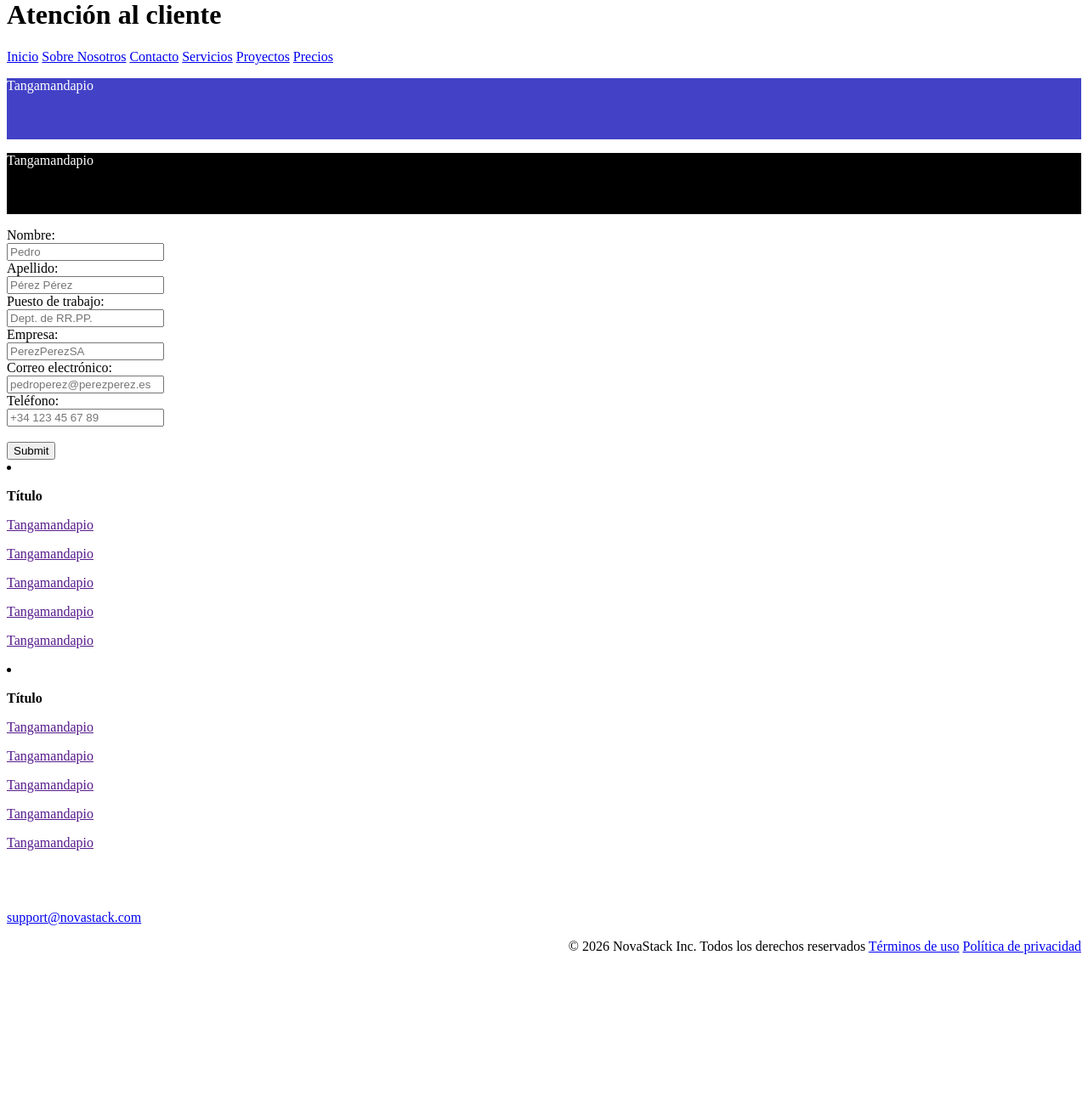
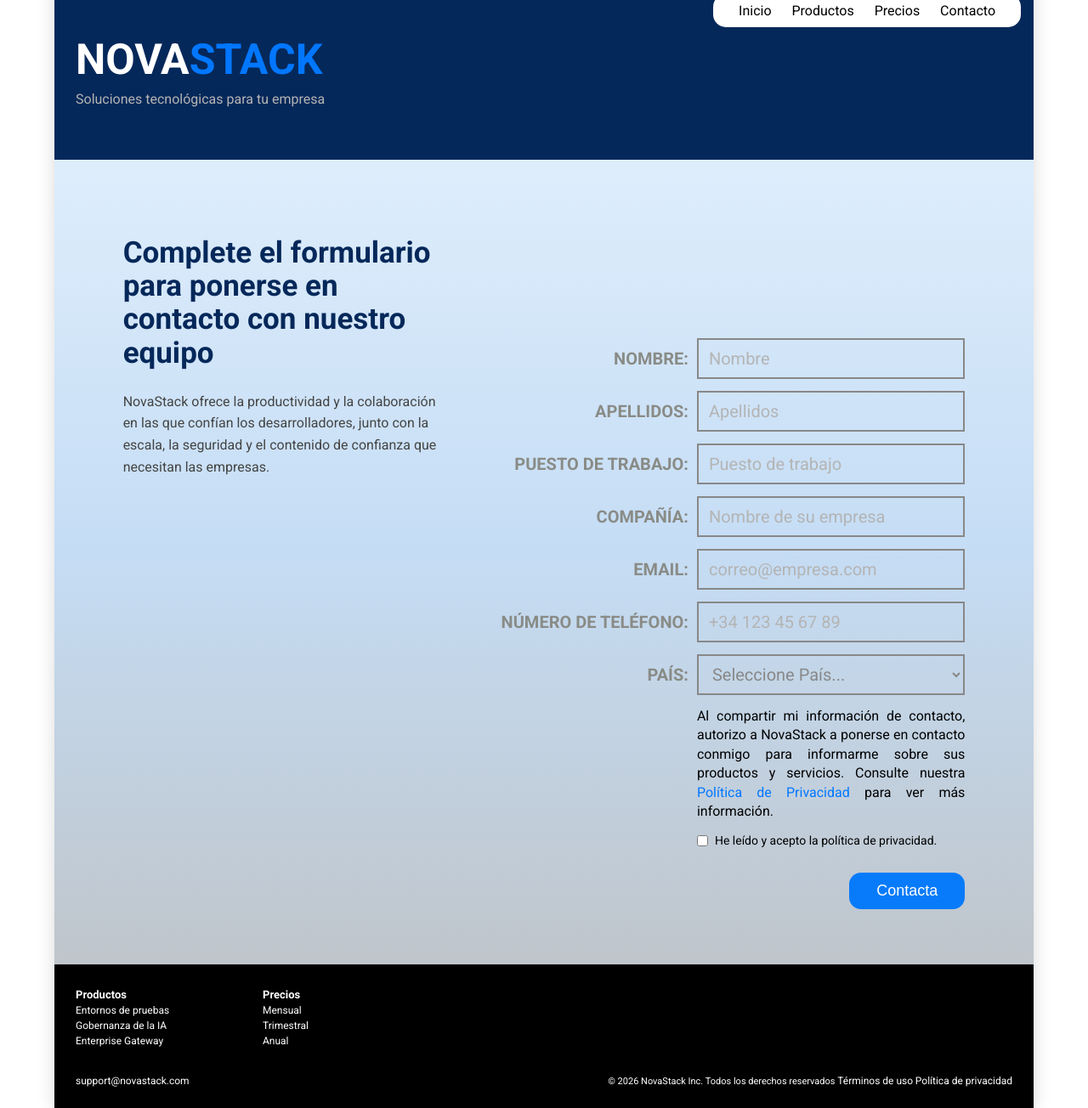
Before and after one commit to RSChao/docker, a plain HTML site: page html/support.html in a window 1280 px wide. Shown: the part 22-1326 px from the top of the page at 85% size. Before the commit the page ends 1161 px from the top, so only its background shows below. Drawn offline with Linux system fonts and the light colour scheme.

Commit message:
Add files via upload

```diff
--- a/html/support.html
+++ b/html/support.html
@@ -1,98 +1,168 @@
+
 <!DOCTYPE html>
 <html lang="es">
 	<head>
 		<meta charset="UTF-8">
 		<meta name="viewport" content="width=device-width, initial-scale=1.0">
-		<style>
-			body {
-				background-color: #ffffff
-				/*Añadir aquí un degradado en su lugar, cosa que el manco NO va a hacer*/
-			}
 
-			.header {
-				background-color: #4342c7
-			}
+		<link rel="preconnect" href="https://fonts.googleapis.com">
+		<link rel="preconnect" href="https://fonts.gstatic.com" crossorigin>
+		<link href="https://fonts.googleapis.com/css2?family=Roboto:wght@400;500;700&display=swap" rel="stylesheet">
 
-			.header-text {
-				color: white
-			}
+		<link rel="stylesheet" href="../css/style.css">
 
-			.secondary {
-				background-color: #000000
-			}
-		</style>
+		<title>Contacto | NovaStack</title>
 	</head>
 
 	<body>
-	<header>
-		<h1>Atención al cliente</h1>
+
+	<div class="pagina">
+
+		<!-- CABECERA -->
+		<header class="header header-contacto">
+			<div class="marca-contacto">
+				<h1>NOVA<span class="blue">STACK</span></h1>
+				<p>Soluciones tecnológicas para tu empresa</p>
+			</div>
+
 			<nav>
 				<a href="../index.html">Inicio</a>
-			<a href="about.html">Sobre Nosotros</a>
+				<a href="projects.html">Productos</a>
+				<a href="prices.html">Precios</a>
 				<a href="support.html">Contacto</a>
-			<a href="services.html">Servicios</a>
-			<a href="projects.html">Proyectos</a>
-			<a href="prices.html">Precios</a>
 			</nav>
 		</header>
 
-		<div class="header">
-			<p class="header-text">Tangamandapio<br><br><br><br></p>
+		<!-- CONTENIDO PRINCIPAL -->
+		<main class="contenido-contacto">
+
+			<section class="texto-contacto">
+				<h2>Complete el formulario para ponerse en contacto con nuestro equipo</h2>
+
+				<p>
+					NovaStack ofrece la productividad y la colaboración en las que confían los desarrolladores, junto con la escala, la seguridad y el contenido de confianza que necesitan las empresas.
+				</p>
+			</section>
+
+			<!-- FORMULARIO -->
+			<section class="formulario-contacto">
+				<form action="#" method="post">
+
+					<div class="fila-formulario">
+						<div class="campo-contacto">
+							<label for="nombre">Nombre:</label>
+							<input type="text" id="nombre" name="nombre"
+								   placeholder="Nombre" required>
 						</div>
 
-		<div class="secondary">
-			<p class="header-text">Tangamandapio<br><br><br><br></p>
+						<div class="campo-contacto">
+							<label for="apellidos">Apellidos:</label>
+							<input type="text" id="apellidos" name="apellidos"
+								   placeholder="Apellidos" required>
+						</div>
 					</div>
 
-		<!--Formulario de contacto - el encargado de Bootstrap lo decorará y colocará en el lugar correspondiente-->
+					<div class="campo-contacto">
+						<label for="puesto">Puesto de trabajo:</label>
+						<input type="text" id="puesto" name="puesto"
+							   placeholder="Puesto de trabajo">
+					</div>
+
+					<div class="campo-contacto">
+						<label for="empresa">Compañía:</label>
+						<input type="text" id="empresa" name="empresa"
+							   placeholder="Nombre de su empresa">
+					</div>
+
+					<div class="campo-contacto">
+						<label for="email">Email:</label>
+						<input type="email" id="email" name="email"
+							   placeholder="correo@empresa.com" required>
+					</div>
+
+					<div class="campo-contacto">
+						<label for="telefono">Número de teléfono:</label>
+						<input type="tel" id="telefono" name="telefono"
+							   placeholder="+34 123 45 67 89">
+					</div>
+
+					<div class="campo-contacto">
+						<label for="pais">País:</label>
+						<select id="pais" name="pais" required>
+							<option value="">Seleccione País...</option>
+							<option value="España">España</option>
+							<option value="Francia">Francia</option>
+							<option value="Portugal">Portugal</option>
+							<option value="Italia">Italia</option>
+							<option value="Alemania">Alemania</option>
+							<option value="Otro">Otro</option>
+						</select>
+					</div>
+
+					<p class="privacidad-contacto">
+						Al compartir mi información de contacto, autorizo a NovaStack a ponerse en
+						contacto conmigo para informarme sobre sus productos y servicios. Consulte
+						nuestra <a href="PP.html">Política de Privacidad</a> para ver más información.
+					</p>
+					<div class="aceptar-privacidad">
+						<input type="checkbox" id="privacidad" name="privacidad" required>
+						<label for="privacidad">
+							He leído y acepto la política de privacidad.
+						</label>
+					</div>
+
+					<button type="submit" class="boton-contacto">
+						Contacta
+					</button>
+
+				</form>
+			</section>
+
+		</main>
+
+		<!-- FOOTER -->
+			<footer class="footer">
+
+				<!-- COLUMNA PRODUCTOS -->
+				<nav>
+					<ul>
+						<li><b>Productos</b></li>
+						<li><a href="html/projects.html">Entornos de pruebas</a></li>
+						<li><a href="html/projects.html">Gobernanza de la IA</a></li>
+						<li><a href="html/projects.html">Enterprise Gateway</a></li>
+					</ul>
+				</nav>
 
 
-		<form>
-			<label for="fname">Nombre:</label><br>
-			<input type="text" id="fname" name="fname" placeholder="Pedro"><br>
-			<label for="lname">Apellido:</label><br>
-			<input type="text" id="lname" name="lname" placeholder="Pérez Pérez"><br>
-			<label for="role">Puesto de trabajo:</label><br>
-			<input type="text" id="role" name="role" placeholder="Dept. de RR.PP."><br>
-			<label for="company">Empresa:</label><br>
-			<input type="text" id="company" name="company" placeholder="PerezPerezSA"><br>
-			<label for="mail">Correo electrónico:</label><br>
-			<input type="email" id="mail" name="mail" placeholder="pedroperez@perezperez.es"><br>
-			<label for="phone">Teléfono:</label><br>
-			<input type="text" id="phone" name="phone" placeholder="+34 123 45 67 89"><br><br>
-			<!--No sé cómo hacer el desplegable del país-->
-			<!--boton de confirmar-->
-			<input type="submit" value="Submit">
-		</form>
+				<!-- COLUMNA PRECIOS -->
+				<nav>
+					<ul>
+						<li><b>Precios</b></li>
+						<li><a href="html/prices.html">Mensual</a></li>
+						<li><a href="html/prices.html">Trimestral</a></li>
+						<li><a href="html/prices.html">Anual</a></li>
+					</ul>
+				</nav>
 
 
-		<footer>
-			<!--footer nav-->
-			<nav>
-				<li>
-					<p><b>Título</b></p>
-					<p><a href="">Tangamandapio</a>
-					<p><a href="">Tangamandapio</a>
-					<p><a href="">Tangamandapio</a>
-					<p><a href="">Tangamandapio</a>
-					<p><a href="">Tangamandapio</a>
-				</li>
-			</nav>
-			<nav>
-				<li>
-					<p><b>Título</b></p>
-					<p><a href="">Tangamandapio</a>
-					<p><a href="">Tangamandapio</a>
-					<p><a href="">Tangamandapio</a>
-					<p><a href="">Tangamandapio</a>
-					<p><a href="">Tangamandapio</a>
-				</li>
-			</nav><br><br><br>
+				<!-- PARTE INFERIOR DEL FOOTER -->
+				<div class="footer-bottom">
 
-			<a href="mailto:support@novastack.com">support@novastack.com</a>
+					<a href="mailto:support@novastack.com">
+						support@novastack.com
+					</a>
 
-			<p style="text-align: right">&copy; 2026 NovaStack Inc. Todos los derechos reservados	<a href="html/ToS.html">Términos de uso</a>		<a href="html/PP.html">Política de privacidad</a></p>
+					<p>
+						&copy; 2026 NovaStack Inc. Todos los derechos reservados
+						<a href="html/ToS.html">Términos de uso</a>
+						<a href="html/PP.html">Política de privacidad</a>
+					</p>
+
+				</div>
+
 			</footer>
+
+	</div>
+
 	</body>
-
 </html>
```
Lines whose indentation alone changed are shown as unchanged.
